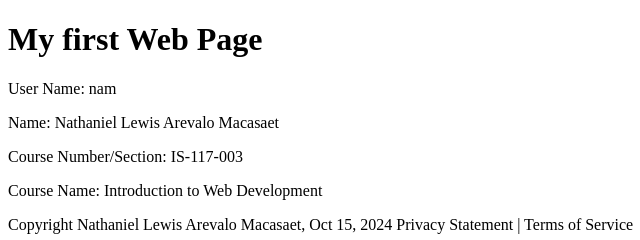
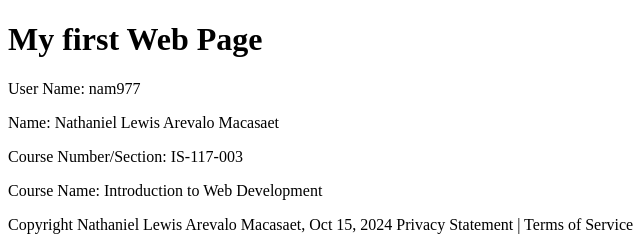
Before and after one commit to nam977/A04, a plain HTML site: page my-first-web-page.html in a window 1280 px wide. Shown: the full height of the page, 0-640 px from the left. Drawn offline with Linux system fonts and the light colour scheme.

Commit message:
Updated username to nam977

```diff
--- a/my-first-web-page.html
+++ b/my-first-web-page.html
@@ -7,7 +7,7 @@
 <body>
     <h1> My first Web Page </h1>
 
-    <p> User Name: nam </p>
+    <p> User Name: nam977 </p>
     <p> Name: Nathaniel Lewis Arevalo Macasaet </p>
     <p> Course Number/Section: IS-117-003 </P>
     <p> Course Name: Introduction to Web Development </p>
```
